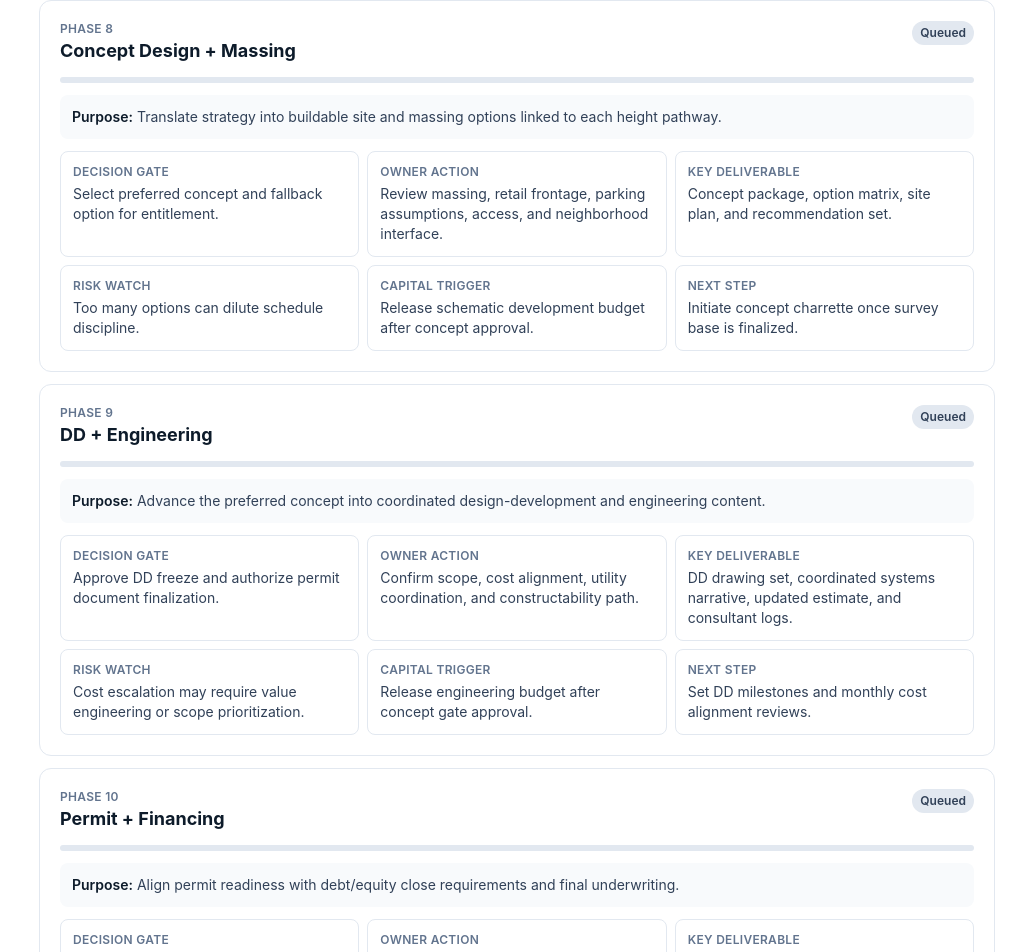
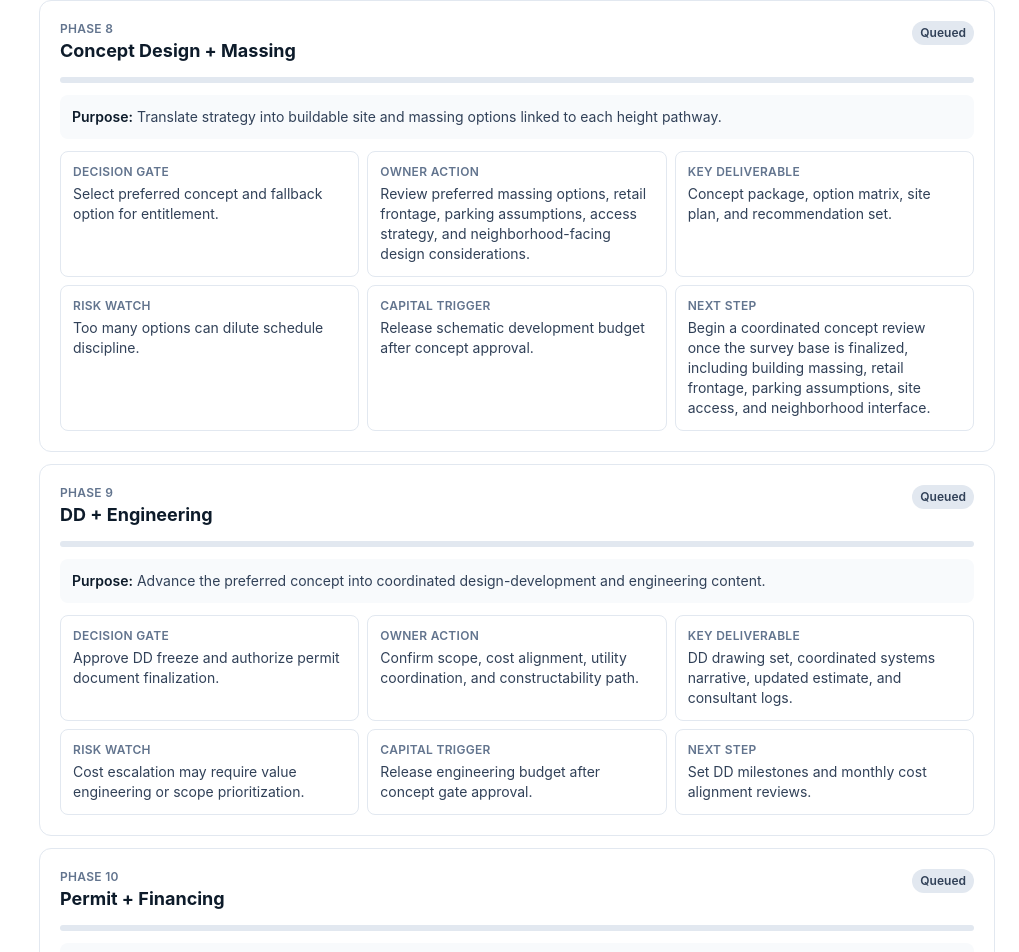
Before and after one commit to martinez-frank/5501-forward-site, a Next.js app: page /roadmap in a window 1280 px wide. Shown: the part 4431-5383 px from the top of the page, without its empty margins (261-1280 px from the left). Built offline with nearby package versions, Linux system fonts and the light colour scheme.

Commit message:
Refine roadmap Phase 8 language for investor clarity

```diff
--- a/components/roadmap-dashboard.tsx
+++ b/components/roadmap-dashboard.tsx
@@ -23,7 +23,7 @@ const phases = [
   { n: 5, nav: 'Capital Formation', t: 'Capital Formation', s: 'In Progress', p: 63, purpose: 'Build a credible capital strategy matched to development path, entitlement complexity, and execution timing.', decisionGate: 'Select preliminary capital pathway for pre-entitlement and entitlement periods.', ownerAction: 'Prioritize sponsor equity, PE conversations, lender outreach, and public funding options.', keyDeliverable: 'Sources and uses, investor narrative, outreach tracker, and preliminary capital stack.', riskWatch: 'Capital timing mismatch with city process can delay execution.', capitalTrigger: 'Sponsor approval of phased outreach and diligence budget.', nextStep: 'Launch structured PE and lender conversations after market memo lock.' },
   { n: 6, nav: 'Rezoning Strategy', t: 'Rezoning + City Strategy', s: 'Queued', p: 18, purpose: 'Define the city-facing pathway from current zoning to preferred height, density, affordability, and neighborhood benefit.', decisionGate: 'Approve rezoning strategy and city engagement sequence.', ownerAction: 'Align district outreach language and next meeting priorities.', keyDeliverable: 'Rezoning strategy memo, outreach calendar, city path matrix, and public-benefit narrative.', riskWatch: 'Community and policy feedback may require iterative massing revisions.', capitalTrigger: 'Release entitlement consulting and outreach budget after path selection.', nextStep: 'Sequence district meetings and compare 3 / 6 / 8 / 10-story pathways.' },
   { n: 7, nav: 'Design Team', t: 'Design Team Assembly', s: 'Queued', p: 0, purpose: 'Architect, GC, and project advisory input are being coordinated to support feasibility, entitlement strategy, and construction planning.', decisionGate: 'Confirm architect, GC, and project advisory coordination milestones and baseline deliverable calendar.', ownerAction: 'Confirm architect, GC advisory, civil, structural, MEP, traffic/parking, and land-use support.', keyDeliverable: 'Consultant roster, scopes, fee alignment, and coordination protocol.', riskWatch: 'Delayed onboarding can compress downstream concept and DD timelines.', capitalTrigger: 'Release design retainers after path and budget validation.', nextStep: 'Finalize architect shortlist and issue project advisory + consultant group selections.' },
-  { n: 8, nav: 'Concept + Massing', t: 'Concept Design + Massing', s: 'Queued', p: 0, purpose: 'Translate strategy into buildable site and massing options linked to each height pathway.', decisionGate: 'Select preferred concept and fallback option for entitlement.', ownerAction: 'Review massing, retail frontage, parking assumptions, access, and neighborhood interface.', keyDeliverable: 'Concept package, option matrix, site plan, and recommendation set.', riskWatch: 'Too many options can dilute schedule discipline.', capitalTrigger: 'Release schematic development budget after concept approval.', nextStep: 'Initiate concept charrette once survey base is finalized.' },
+  { n: 8, nav: 'Concept + Massing', t: 'Concept Design + Massing', s: 'Queued', p: 0, purpose: 'Translate strategy into buildable site and massing options linked to each height pathway.', decisionGate: 'Select preferred concept and fallback option for entitlement.', ownerAction: 'Review preferred massing options, retail frontage, parking assumptions, access strategy, and neighborhood-facing design considerations.', keyDeliverable: 'Concept package, option matrix, site plan, and recommendation set.', riskWatch: 'Too many options can dilute schedule discipline.', capitalTrigger: 'Release schematic development budget after concept approval.', nextStep: 'Begin a coordinated concept review once the survey base is finalized, including building massing, retail frontage, parking assumptions, site access, and neighborhood interface.' },
   { n: 9, nav: 'DD + Engineering', t: 'DD + Engineering', s: 'Queued', p: 0, purpose: 'Advance the preferred concept into coordinated design-development and engineering content.', decisionGate: 'Approve DD freeze and authorize permit document finalization.', ownerAction: 'Confirm scope, cost alignment, utility coordination, and constructability path.', keyDeliverable: 'DD drawing set, coordinated systems narrative, updated estimate, and consultant logs.', riskWatch: 'Cost escalation may require value engineering or scope prioritization.', capitalTrigger: 'Release engineering budget after concept gate approval.', nextStep: 'Set DD milestones and monthly cost alignment reviews.' },
   { n: 10, nav: 'Permit + Financing', t: 'Permit + Financing', s: 'Queued', p: 0, purpose: 'Align permit readiness with debt/equity close requirements and final underwriting.', decisionGate: 'Authorize construction financing close and permit conversion sequence.', ownerAction: 'Review permit set, lender package, appraisal support, GMP alignment, and draw schedule.', keyDeliverable: 'Permit checklist, lender diligence index, financing close checklist, and GMP draft.', riskWatch: 'Appraisal and pricing gaps may require structure or scope adjustments.', capitalTrigger: 'Release closing costs and GMP support budget upon permit milestone confidence.', nextStep: 'Sequence lender diligence with permit review timelines.' },
   { n: 11, nav: 'Mobilization', t: 'Preconstruction + Mobilization', s: 'Queued', p: 0, purpose: 'Convert planning into field-ready execution controls and launch conditions.', decisionGate: 'Confirm site is fully mobilized and field controls are active.', ownerAction: 'Approve NTP, logistics plan, procurement schedule, reporting cadence, and site controls.', keyDeliverable: 'Executed contracts, mobilization plan, baseline schedule, and reporting protocol.', riskWatch: 'Long-lead procurement delays can impact structural start sequencing.', capitalTrigger: 'Release initial construction draw after NTP and mobilization checklist completion.', nextStep: 'Finalize long-lead buyout strategy and site logistics review.' },
```
